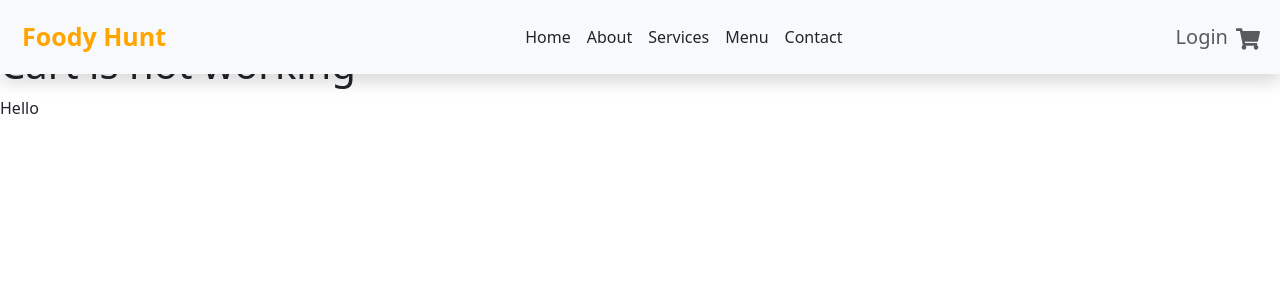
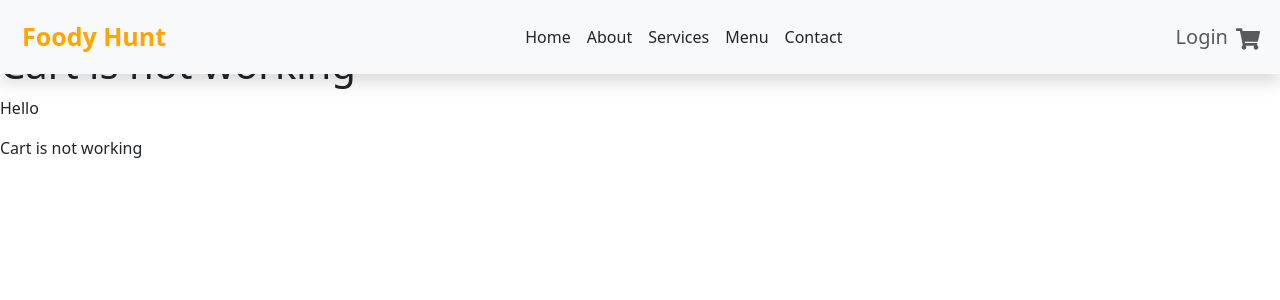
Before and after one commit to Tauqueer123manzar/food-Application, a React (Vite) app in the folder Frontend/: page /cart in a window 1280 px wide. Shown: the top 300 px of the page. Built offline with nearby package versions, Linux system fonts and the light colour scheme.

Commit message:
code added

```diff
--- a/Frontend/src/pages/Cart.jsx
+++ b/Frontend/src/pages/Cart.jsx
@@ -6,6 +6,7 @@ const Cart = () => {
       <p>Caart</p>
       <h1>Cart is not working</h1>
       <p>Hello</p>
+      <p>Cart is not working</p>
     </div>
   )
 }
```
